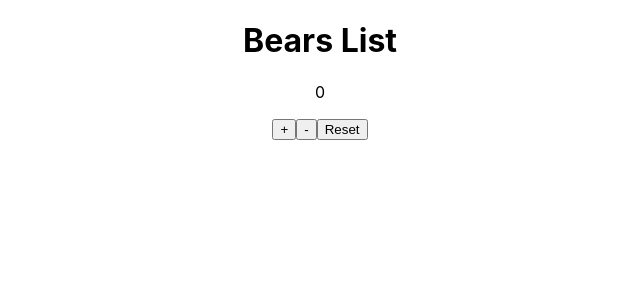
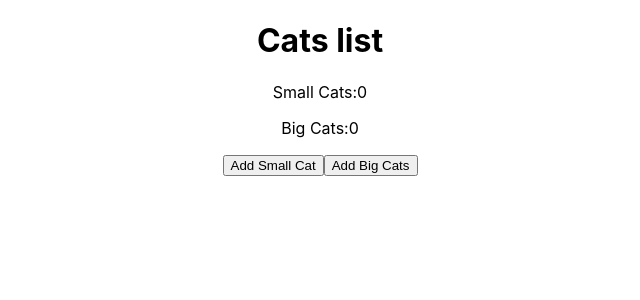
Before and after one commit to alxSoftware2024/React, a React (Create React App) app in the folder my-first-app/: page / in a window 1280 px wide. Shown: the top 300 px of the page, without its empty margins (320-960 px from the left). Built offline with nearby package versions, Linux system fonts and the light colour scheme.

Commit message:
Cat List

```diff
--- a/my-first-app/src/App.js
+++ b/my-first-app/src/App.js
@@ -25,6 +25,8 @@ import UseReducer from './Hooks/UseReducer';
 import {useState} from 'react'
 import React from 'react'
 import Bears from './zustand/Bears'
+import CatList from './zustand/CatList'
+
 //export const custmerName=React.createContext()
 
 export const Ownercontext=React.createContext()
@@ -32,7 +34,8 @@ function App() {
   // const [name,setName]=useState('Ashenafi')
   return (
     <div className="App">
-      <Bears/>
+      <CatList/>
+      {/* <Bears/> */}
       {/* <UseReducer/> */}
       {/* <UseRef2/> */}
       {/* <UseRef/> */}
--- a/my-first-app/src/zustand/Bears.jsx
+++ b/my-first-app/src/zustand/Bears.jsx
@@ -1,11 +1,11 @@
 import React from 'react'
 import {useStore} from './zustand'
 function Bears() {
-    const bears=useStore(state=>state.bears)
-    const increasePopulation=useStore(state=>state.increasePopulation)
-    const dicreasePopulation=useStore(state=>state.dicreasePopulation)
-    const removeAllBears=useStore(state=>state.removeAllBears)
-
+    // const bears=useStore(state=>state.bears)
+    // const increasePopulation=useStore(state=>state.increasePopulation)
+    // const dicreasePopulation=useStore(state=>state.dicreasePopulation)
+    // const removeAllBears=useStore(state=>state.removeAllBears)
+const {bears,increasePopulation,dicreasePopulation,removeAllBears}=useStore();
 
   return (
     <div>
--- /dev/null
+++ b/my-first-app/src/zustand/CatList.jsx
@@ -0,0 +1,21 @@
+import React from 'react'
+import {useStore} from './Catstore'
+function CatList() {
+    // const bigcats=useStore((state)=>state.bigcats)
+    // const smallcats=useStore((state)=>state.smallcats)
+    // const Addsmallcat=useStore((state)=>state.Addsmallcat)
+    // const Addbigcats=useStore((state)=>state.Addbigcats)
+const {smallcats,bigcats,Addsmallcat,Addbigcats,Summary}=useStore()
+//console.log(Summary)
+  return (
+    <div>
+<h1>Cats list</h1>
+<p>Small Cats:{smallcats}</p>
+<p>Big Cats:{bigcats}</p>
+<button onClick={Addsmallcat}>Add Small Cat</button>
+<button onClick={Addbigcats}>Add Big Cats</button>
+    </div>
+  )
+}
+
+export default CatList
--- /dev/null
+++ b/my-first-app/src/zustand/Catstore.jsx
@@ -0,0 +1,13 @@
+import { create } from 'zustand'
+export const useStore = create((set,get) => ({
+
+    smallcats:0,
+    bigcats:0,
+total:0,
+  Addsmallcat: () => set((state) => ({ smallcats: state.smallcats + 1 })),
+  Addbigcats: () => set((state) => ({bigcats: state.bigcats + 1  })),
+Summary:()=>{
+  const total=get().smallcats+get().bigcats
+  return `There is ${total} in stock`;
+}
+}))
```
